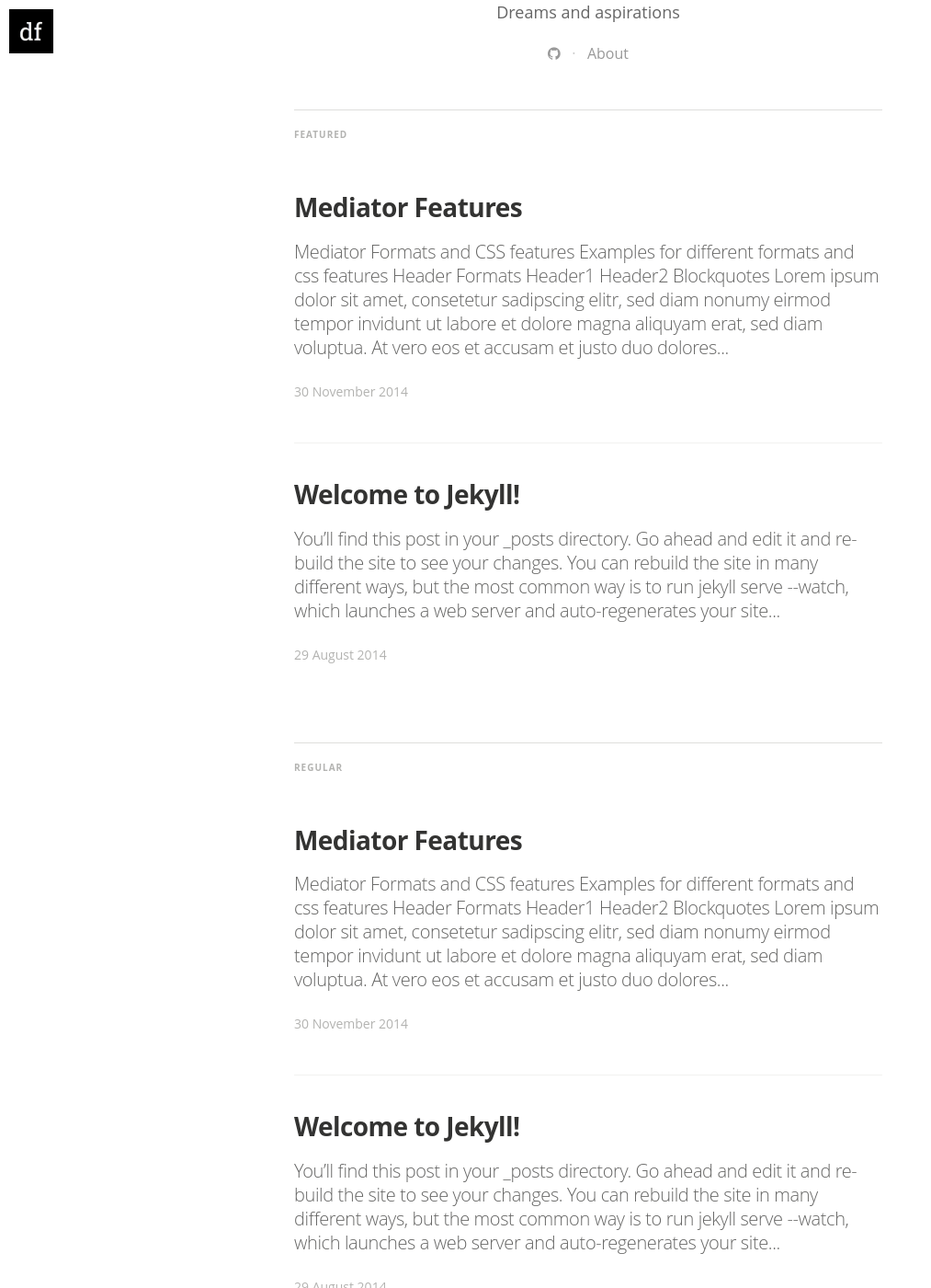
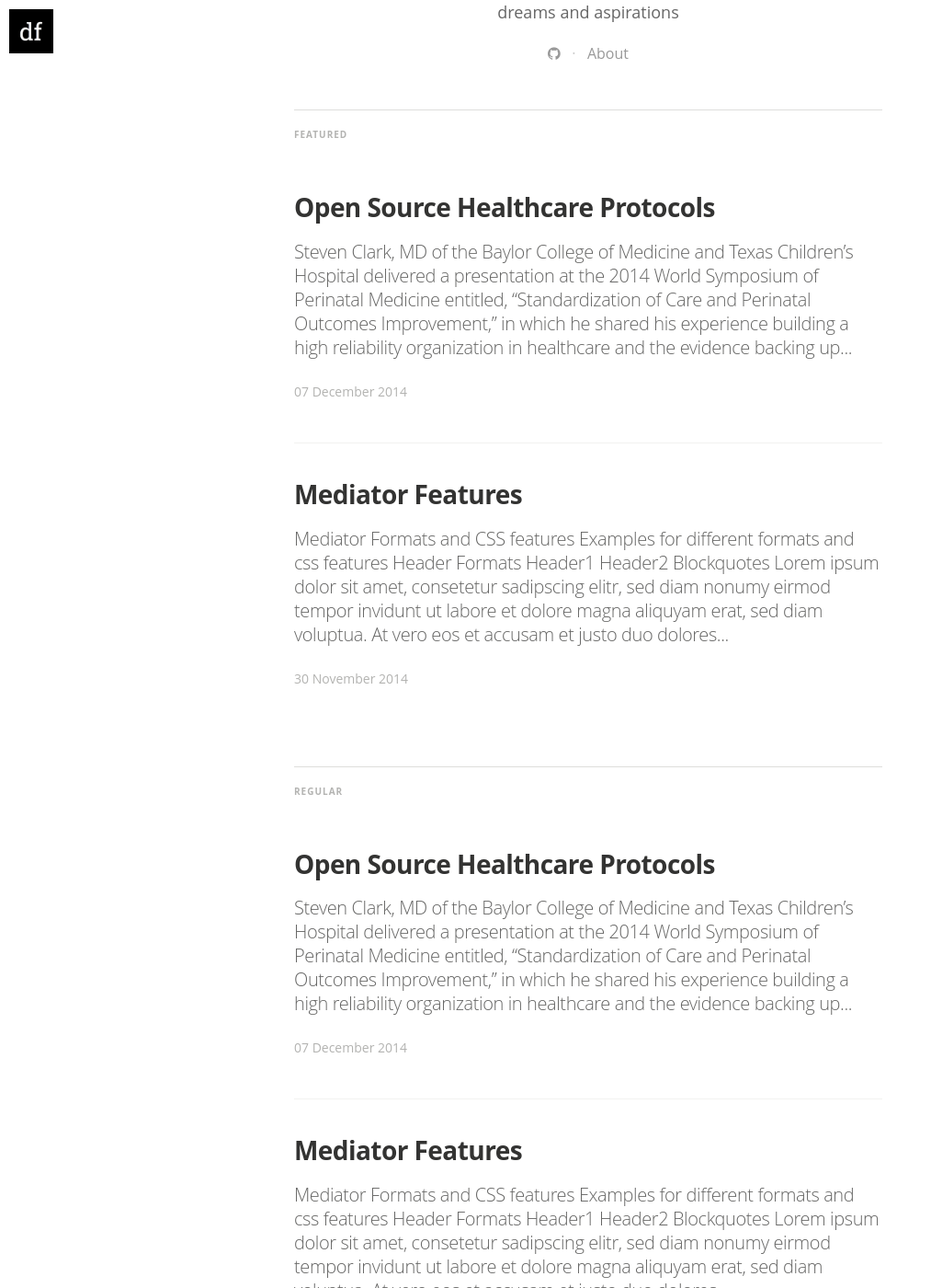
Before and after one commit to brianmacarthur/brianmacarthur.github.io, a Jekyll site: the page built from index.html, in a window 1280 px wide and 1400 px high, scrolled down 592 px. Shown: the whole window at 92% size, without its empty margins (0-1013 px from the left). Built offline with Jekyll 4.4.1, drawn with Linux system fonts in a browser that asks for light colours; nearby versions of some CDN libraries; some web fonts are replaced; Markdown is read by kramdown in place of the engine named in the settings; the list of posts is cut into pages by our own code; some of the changed text lies outside the part shown; grey boxes are pictures that could not be loaded.

Commit message:
Added CC license for content, kept MIT license for theme, modified first post.

```diff
--- a/_config.yml
+++ b/_config.yml
@@ -3,9 +3,9 @@ markdown: redcarpet
 highlighter: pygments
 
 # Site settings
-title: "Brian MacArthur"
+title: "Brian MacArthur, MD"
 description: > # this means to ignore newlines until "email:"
-   Dreams and aspirations
+   dreams and aspirations
 
 email: brian.macarthur@gmail.com
 #blog logo
--- a/_layouts/default.html
+++ b/_layouts/default.html
@@ -20,6 +20,15 @@
     {% include footer.html %}
     {% include javascripts.html %}
 
+    <a rel="license" href="http://creativecommons.org/licenses/by-sa/4.0/">
+      <img alt="Creative Commons License" style="border-width:0" src="https://i.creativecommons.org/l/by-sa/4.0/80x15.png" />
+    </a>
+    <br />
+    <span xmlns:dct="http://purl.org/dc/terms/" property="dct:title">{{ site.title }}</span>
+    by <a xmlns:cc="http://creativecommons.org/ns#" href="http://brianmacarthur.github.io" property="cc:attributionName" rel="cc:attributionURL">{{ site.author }}
+    </a> is licensed under a <a rel="license" href="http://creativecommons.org/licesnes/by-sa/4.0/">Creative COmmons Attribution-ShareAlike 4.0 International License</a>
+
+
   </body>
 
 </html>
--- a/_posts/2014-08-29-welcome-to-jekyll.markdown
+++ b/_posts/2014-08-29-welcome-to-jekyll.markdown
@@ -1,12 +1,14 @@
 ---
 layout: post
-title:  "Welcome to Jekyll!"
-date:   2014-08-29 14:34:25
-categories: jekyll update
+title:  "Open Source Healthcare Protocols"
+date:   2014-12-07 15:06
+categories: introduction
 tags: featured
 image: /assets/article_images/2014-08-29-welcome-to-jekyll/desktop.jpg
 ---
-You’ll find this post in your `_posts` directory. Go ahead and edit it and re-build the site to see your changes. You can rebuild the site in many different ways, but the most common way is to run `jekyll serve --watch`, which launches a web server and auto-regenerates your site when a file is updated.
+Steven Clark, MD of the Baylor College of Medicine and Texas Children's Hospital delivered a presentation at the 2014 World Symposium of Perinatal Medicine entitled, "Standardization of Care and Perinatal Outcomes Improvement," in which he shared his experience building a high reliability organization in healthcare and the evidence backing up that approach. He advocated simple and sometimes obvious quality improvement strategies employing protocols to standardize approaches to commonly encountered clinical problems. The most primitive example he cited was a medication management checklist that he jotted down during a 10 minute fishing break.
+
+Another presenter, Alan Spitzer, MD, Senior VP for Research, Education and Quality at Mednax, Pediatrix Medical Group, and American Anesthesiology, highlighted the importance of measuring outcomes at every level of a healthcare organization and implementing strategies to correct underperforming providers and locales.
 
 To add new posts, simply add a file in the `_posts` directory that follows the convention `YYYY-MM-DD-name-of-post.ext` and includes the necessary front matter. Take a look at the source for this post to get an idea about how it works.
 
```
Also changed, not shown: _layouts/page.html (+10 -0 lines), _layouts/post.html (+9 -0 lines), 3 other files.
